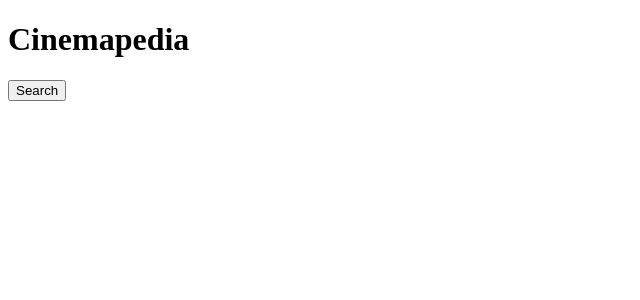
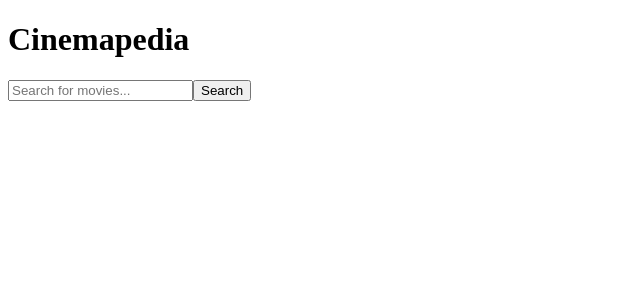
Before and after one commit to Ramzin007/Cinemapedia, a React (Vite) app in the folder client/: page / in a window 1280 px wide. Shown: the top 300 px of the page, without its empty margins (0-640 px from the left). Built offline with nearby package versions, Linux system fonts and the light colour scheme.

Commit message:
Add MovieCard component and integrate it into Home page for movie display

```diff
--- a/client/src/components/MovieCard.jsx
+++ b/client/src/components/MovieCard.jsx
@@ -0,0 +1,11 @@
+function MovieCard({ movie }) {
+    return (
+        <div>
+            <img src={movie.poster} alt={`${movie.title}`} width="150" />
+            <h2>{movie.title}</h2>
+            <p>{movie.year}</p>
+        </div>
+    );
+}
+
+export default MovieCard;
--- a/client/src/pages/Home.jsx
+++ b/client/src/pages/Home.jsx
@@ -1,5 +1,6 @@
 import { useState } from "react";
 import { searchMovies } from "../services/movieApi";
+import MovieCard from "../components/MovieCard";
 
 function Home() {
   const [query, setQuery] = useState("");
@@ -27,6 +28,13 @@ function Home() {
     <div>
       <h1>Cinemapedia</h1>
 
+      <input
+        type="text"
+        placeholder="Search for movies..."
+        value={query}
+        onChange={(e) => setQuery(e.target.value)}
+      />
+
       <button onClick={handleSearch}>Search</button>
 
       {loading && <p>Loading...</p>}
@@ -34,11 +42,8 @@ function Home() {
       {error && <p>{error}</p>}
 
       {movies.map((movie) => (
-        <div key={movie.id}>
-          <h2>{movie.title}</h2>
-          <p>{movie.year}</p>
-        </div>
-      ))}
+  <MovieCard key={movie.id} movie={movie} />
+))}
     </div>
   );
 }
```
